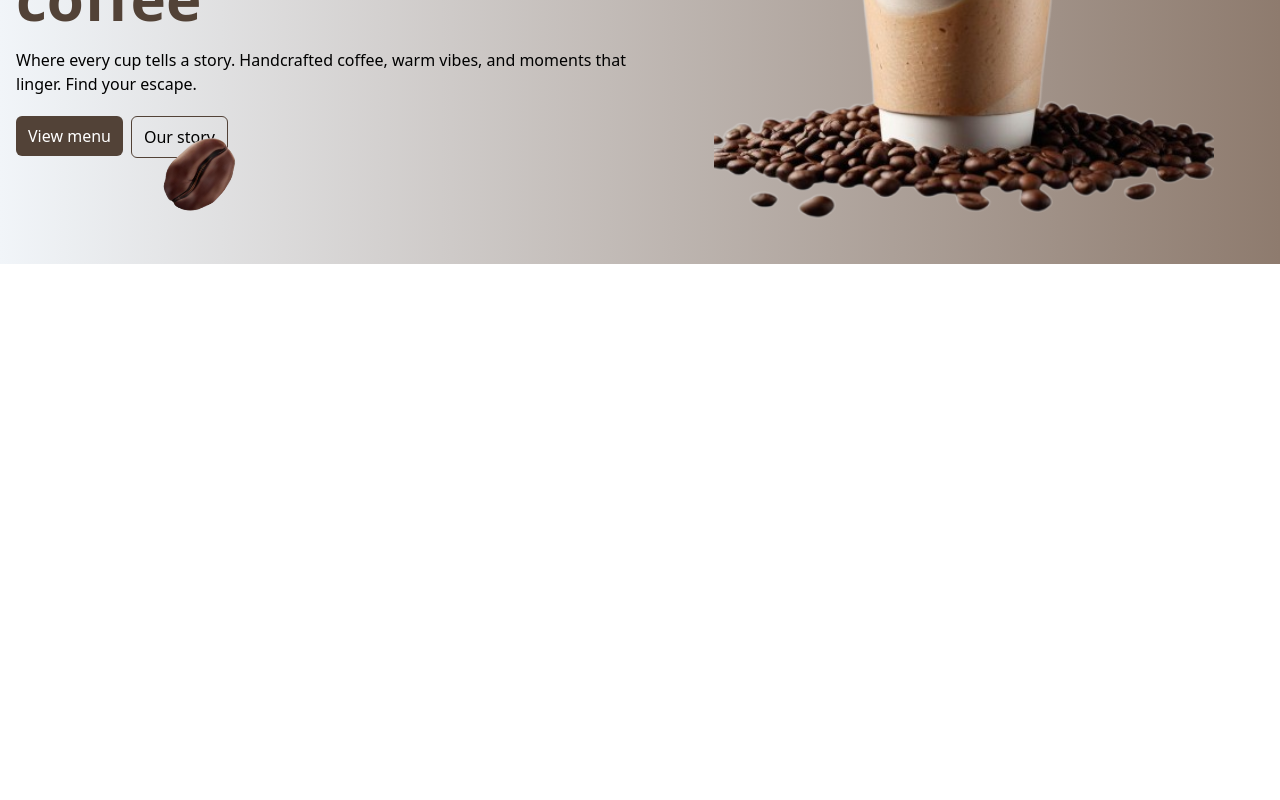
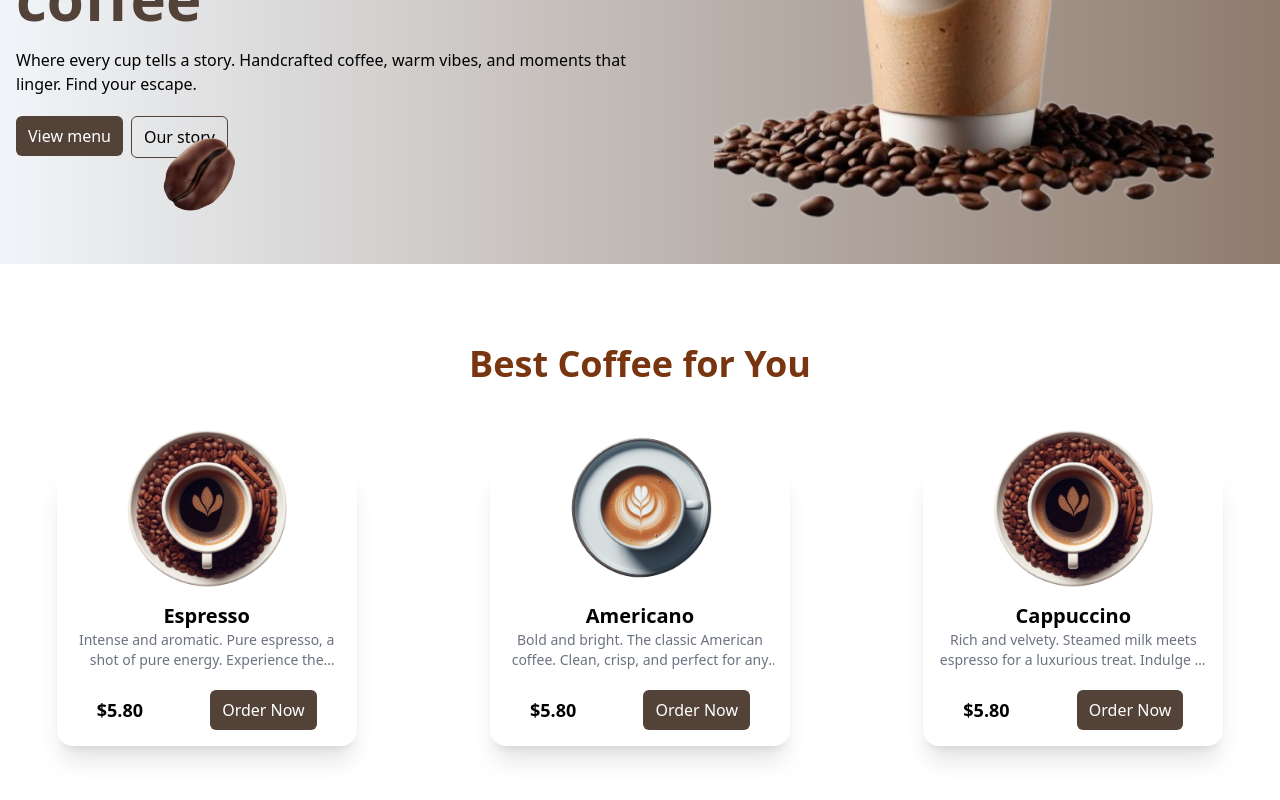
Before and after one commit to isha-web1/cafe-aroma-SPA, a React (Vite) app: page / in a window 1280 px wide. Shown: the part 442-1242 px from the top of the page. Before the commit the page ends 800 px from the top, so only its background shows below. Built offline with nearby package versions, Linux system fonts and the light colour scheme.

Commit message:
menu section added

```diff
--- a/src/App.jsx
+++ b/src/App.jsx
@@ -1,6 +1,7 @@
 
 import './App.css'
 import Banner from './components/Banner/Banner'
+import Menu from './components/menu/Menu'
 import Navbar from './components/Navbar/Navbar'
 
 function App() {
@@ -10,7 +11,7 @@ function App() {
     <>
       <Navbar></Navbar>
       <Banner></Banner>
-
+      <Menu></Menu>
 
     </>
   )
--- /dev/null
+++ b/src/components/menu/Menu.jsx
@@ -0,0 +1,82 @@
+import React from "react";
+import Img1 from "../../assets/image/coffee-white.png";
+import Img2 from "../../assets/image/coffee2.png";
+import { motion } from "framer-motion";
+
+const MenuData = [
+  {
+    id: 1,
+    img: Img2,
+    name: "Espresso",
+    description:
+      "Intense and aromatic. Pure espresso, a shot of pure energy. Experience the boldest flavor of coffee",
+  },
+  {
+    id: 2,
+    img: Img1,
+    name: "Americano",
+    description:
+      "Bold and bright. The classic American coffee. Clean, crisp, and perfect for any time of day.",
+  },
+  {
+    id: 3,
+    img: Img2,
+    name: "Cappuccino",
+    description:
+      "Rich and velvety. Steamed milk meets espresso for a luxurious treat. Indulge in this classic Italian favorite.",
+  },
+];
+
+const Menu = () => {
+  return (
+    <div id="menu" className="py-20">
+      <div className="max-w-7xl mx-auto">
+        {/* Heading section */}
+        <div className="text-center mb-20">
+          <motion.h1
+            initial={{ opacity: 0, y: 100 }}
+            whileInView={{ opacity: 1, y: 0 }}
+            transition={{ duration: 1.5, delay: 0.5 }}
+            className="text-4xl font-bold font-cursive text-amber-900"
+          >
+            Best Coffee for You
+          </motion.h1>
+        </div>
+        {/* menu card section */}
+        <motion.div
+          initial={{ opacity: 0, y: 100 }}
+          whileInView={{ opacity: 1, y: 0 }}
+          transition={{ duration: 1.5, delay: 0.5 }}
+          className="grid grid-cols-1 sm:grid-cols-2 md:grid-cols-3 gap-14 md:gap-5 place-items-center"
+        >
+          {MenuData.map((menu) => (
+            <div className="rounded-2xl bg-white hover:bg-[#8E7B6E] transition-all hover:text-white relative shadow-xl duration-high group max-w-[300px]">
+              <div className="h-[122px]">
+                <img
+                  src={menu.img}
+                  alt=""
+                  className="max-w-[200px] block mx-auto transform -translate-y-14 group-hover:scale-105 group-hover:rotate-6 duration-300"
+                />
+              </div>
+              <div className="p-4 text-center">
+                <div className="w-full"></div>
+                <h1 className="text-xl font-bold">{menu.name}</h1>
+                <p className="text-gray-500 group-hover:text-white duration-high text-sm line-clamp-2">
+                  {menu.description}
+                </p>
+                <div className="flex justify-between mt-5 px-6 items-center">
+                  <p className="text-lg font-semibold">$5.80</p>
+                  <button className="bg-[#524237] text-white px-3 py-2 rounded-md group-hover:bg-white group-hover:text-[#524237]">
+                    Order Now
+                  </button>
+                </div>
+              </div>
+            </div>
+          ))}
+        </motion.div>
+      </div>
+    </div>
+  );
+};
+
+export default Menu;
```
